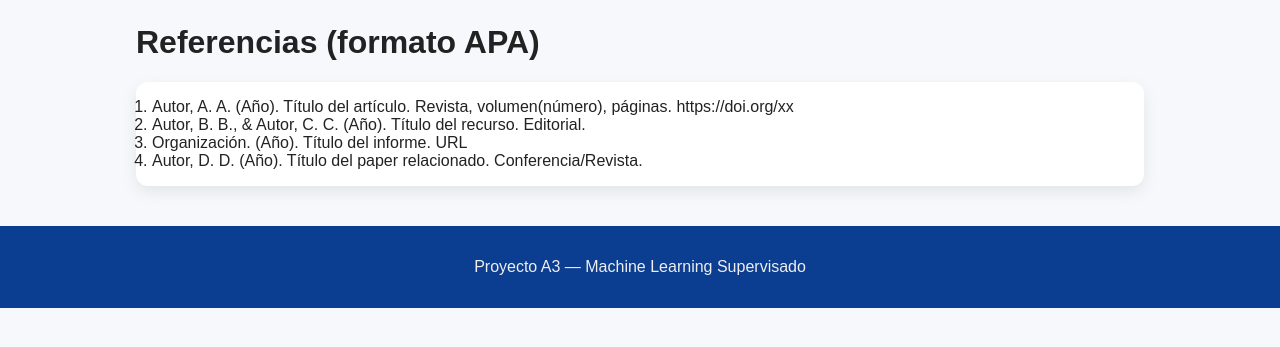
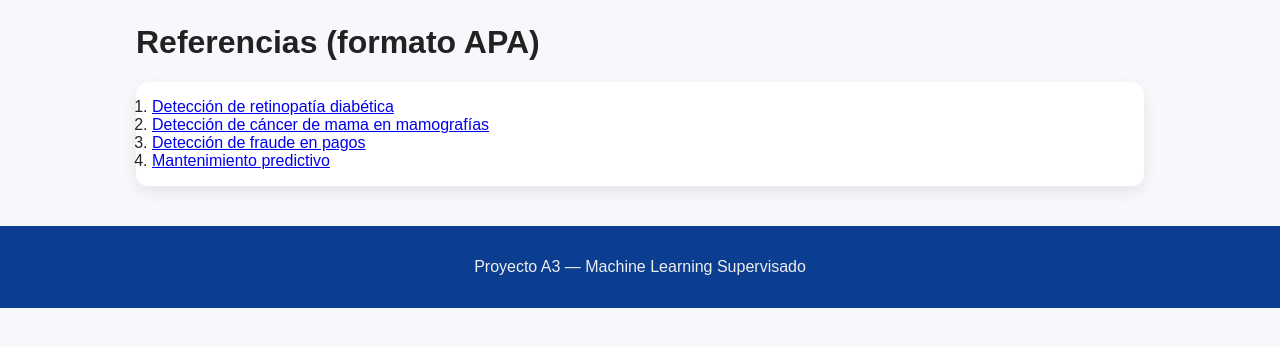
Before and after one commit to alexcdiaz123-afk/Machine_learning, a Flask app: page /referencias in a window 1280 px wide. Shown: the part 58-405 px from the top of the page. Run offline with Flask 3, Linux system fonts and the light colour scheme.

Commit message:
Referencias- app.py
se agregaron las referencias en APPA  formato HTML , y  se agregaron las rutas

```diff
--- a/app.py
+++ b/app.py
@@ -2,7 +2,7 @@ from flask import Flask, render_template, abort, url_for
 
 app = Flask(__name__)
 
-# ===== Datos de investigación (puedes editar los textos luego) =====
+# ===== Datos de investigación (casos de uso) =====
 cases = [
     {
         "id": "retinopatia",
@@ -38,12 +38,12 @@ cases = [
     }
 ]
 
-# Referencias en formato APA (reemplaza por tus citas definitivas)
+# ===== Referencias en formato HTML clicable =====
 referencias_apa = [
-    "Autor, A. A. (Año). Título del artículo. Revista, volumen(número), páginas. https://doi.org/xx",
-    "Autor, B. B., & Autor, C. C. (Año). Título del recurso. Editorial.",
-    "Organización. (Año). Título del informe. URL",
-    "Autor, D. D. (Año). Título del paper relacionado. Conferencia/Revista."
+    '<a href="https://www.google.com/url?sa=t&rct=j&q=&esrc=s&source=web&cd=&ved=2ahUKEwi79riDk7uPAxUNRzABHd60MOAQFnoECB4QAQ&url=https%3A%2F%2Ftranslate.google.com%2Ftranslate%3Fu%3Dhttps%3A%2F%2Fjournalretinavitreous.biomedcentral.com%2Farticles%2F10.1186%2Fs40942-021-00352-2%26hl%3Des%26sl%3Den%26tl%3Des%26client%3Dsrp&usg=AOvVaw2qeTyXbZcHWef8TTDQw_ee&opi=89978449" target="_blank">Detección de retinopatía diabética</a>',
+    '<a href="https://www.google.com/url?sa=t&rct=j&q=&esrc=s&source=web&cd=&ved=2ahUKEwjL4PKWlLuPAxUXRDABHWCSAv0QFnoECBgQAQ&url=https%3A%2F%2Ftranslate.google.com%2Ftranslate%3Fu%3Dhttps%3A%2F%2Fbreast-cancer-research.biomedcentral.com%2Farticles%2F10.1186%2Fs13058-024-01895-6%26hl%3Des%26sl%3Den%26tl%3Des%26client%3Dsrp&usg=AOvVaw10gEgPuJPE8iEiznY3KlHA&opi=89978449" target="_blank">Detección de cáncer de mama en mamografías</a>',
+    '<a href="https://www.google.com/url?sa=t&rct=j&q=&esrc=s&source=web&cd=&ved=2ahUKEwiGndTRlLuPAxURSTABHYYyBOsQFnoECB8QAQ&url=https%3A%2F%2Fseon.io%2Fes%2Frecursos%2Fmachine-learning-para-detectar-fraude%2F&usg=AOvVaw0CRIXu_Q1UFoM5VFPsGtsY&opi=89978449" target="_blank">Detección de fraude en pagos</a>',
+    '<a href="https://www.google.com/url?sa=t&rct=j&q=&esrc=s&source=web&cd=&ved=2ahUKEwj2lsSJlbuPAxXtQTABHapsBXkQFnoECB4QAQ&url=https%3A%2F%2Ftranslate.google.com%2Ftranslate%3Fu%3Dhttps%3A%2F%2Fwww.advancedtech.com%2Fblog%2Fmachine-learning-predictive-maintenance%2F%26hl%3Des%26sl%3Den%26tl%3Des%26client%3Dsrp&usg=AOvVaw3cxD1DaiYxzKO58TZX6_jg&opi=89978449" target="_blank">Mantenimiento predictivo</a>'
 ]
 
 # ===== Rutas =====
--- a/templates/referencias.html
+++ b/templates/referencias.html
@@ -1,9 +1,11 @@
 {% extends 'base.html' %}
+
 {% block content %}
   <h1>Referencias (formato APA)</h1>
+
   <ol class="refs">
     {% for r in referencias %}
-      <li>{{ r }}</li>
+      <li>{{ r|safe  }}</li>
     {% endfor %}
   </ol>
 {% endblock %}
```
